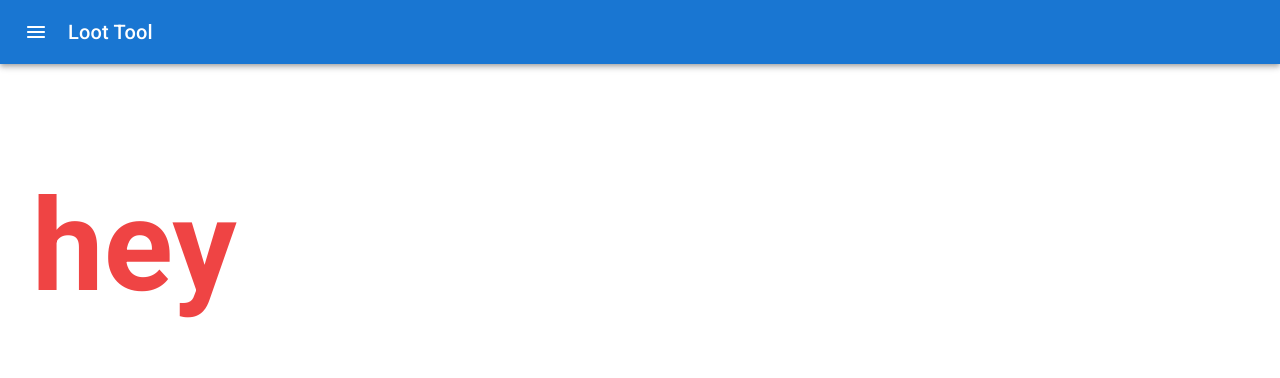
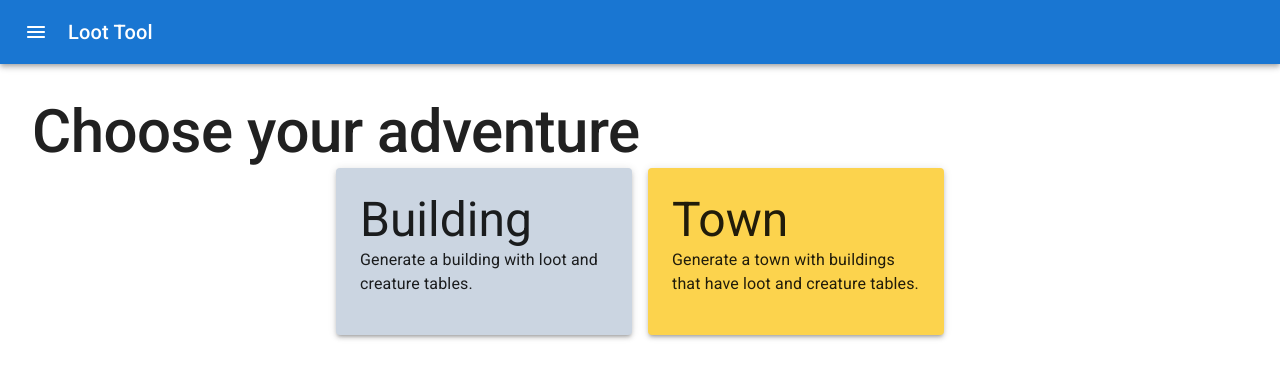
Before and after one commit to DoWhileGeek/loot-tool, a React (Vite) app: page / in a window 1280 px wide. Shown: the top 378 px of the page. Built offline with nearby package versions, Linux system fonts and the light colour scheme.

Commit message:
install react-hook-form, and start toying with a homepage

```diff
--- a/package.json
+++ b/package.json
@@ -16,6 +16,7 @@
     "@mui/material": "^5.15.21",
     "react": "^18.3.1",
     "react-dom": "^18.3.1",
+    "react-hook-form": "^7.52.1",
     "react-router-dom": "^6.24.1"
   },
   "devDependencies": {
--- a/src/App.tsx
+++ b/src/App.tsx
@@ -1,10 +1,31 @@
+import { ButtonBase, Paper, Typography } from "@mui/material";
+import { Link } from "react-router-dom";
+
 const App = () => {
   return (
-    <>
-      <div>
-        <h1 className="text-9xl text-red-500">hey</h1>
+    <div>
+      <Typography variant="h2" component="h1" className="font-medium">
+        Choose your adventure
+      </Typography>
+      <div className="grid gap-2 grid-cols-1 md:grid-cols-2 w-1/2 mx-auto">
+        <ButtonBase component={Link} to="/gen/building">
+          <Paper className="p-3 bg-slate-300 aspect-video" elevation={3}>
+            <Typography variant="h3">Building</Typography>
+            <Typography>
+              Generate a building with loot and creature tables.
+            </Typography>
+          </Paper>
+        </ButtonBase>
+        <ButtonBase component={Link} to="/gen/town">
+          <Paper className="p-3 bg-amber-300 aspect-video" elevation={3}>
+            <Typography variant="h3">Town</Typography>
+            <Typography>
+              Generate a town with buildings that have loot and creature tables.
+            </Typography>
+          </Paper>
+        </ButtonBase>
       </div>
-    </>
+    </div>
   );
 };
 
```
Also changed, not shown: 1 other file (tests, documents, lock files or other folders).
